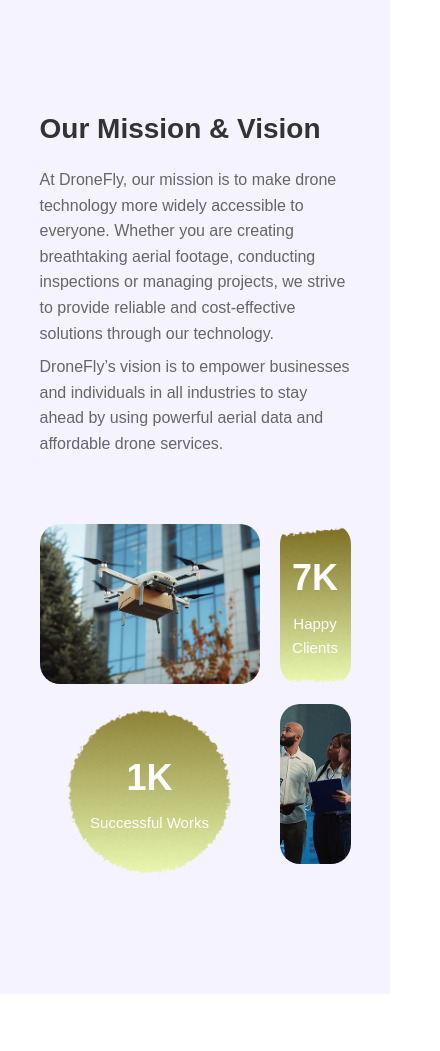
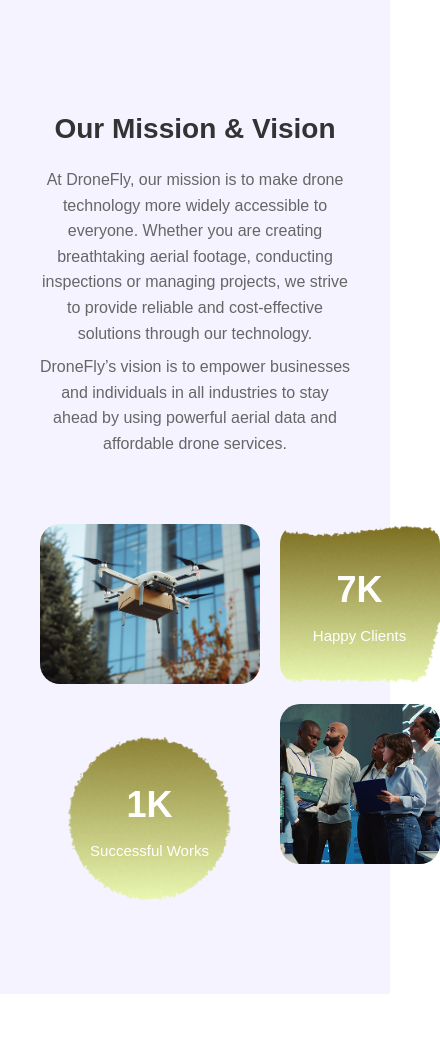
Before and after one commit to soubhikmondal8880/drones, a plain HTML site: page about.html in a window 390 px wide. Shown: the part 1330-2381 px from the top of the page, 440 px wide, since content can reach past the window. Drawn offline with Linux system fonts and the light colour scheme.

Commit message:
Added new file(s) to project

```diff
--- a/css/about.css
+++ b/css/about.css
@@ -300,7 +300,6 @@ header {
     text-align: center;
   }
 }
-
 /* mission section */
 .mission-section {
   background: #F5F3FF;
@@ -312,11 +311,13 @@ header {
   justify-content: space-between;
   align-items: center;
   gap: 60px;
+  flex-wrap: wrap; /* allow wrapping on smaller screens */
 }
 
 /* left text */
 .mission-text {
-  width: 55%;
+  flex: 1 1 45%;
+  min-width: 280px;
 }
 
 .mission-text h2 {
@@ -332,18 +333,23 @@ header {
 
 /* grid right */
 .mission-grid {
-  width: 45%;
+  flex: 1 1 45%;
+  min-width: 280px;
   display: grid;
   grid-template-columns: 1fr 1fr;
   gap: 20px;
 }
 
+/* grid item */
 .grid-item {
   height: 160px;
   border-radius: 20px;
   background-size: cover;
   background-position: center;
   position: relative;
+  /* 👇 keep fixed size, no resizing */
+  min-width: 160px;
+  min-height: 160px;
 }
 
 /* first image */
@@ -358,8 +364,7 @@ header {
 
 /* stat cards */
 .stat1 {
-  background-image:
-    url("../images/about/rectangle.png");
+  background-image: url("../images/about/rectangle.png");
   color: #fff;
   display: flex;
   flex-direction: column;
@@ -369,13 +374,11 @@ header {
 
 .stat2 {
   background-image: url("../images/about/circle.png");
-  background-size: cover;
+  background-size: 76%; /* fixed scaling */
+  background-repeat: no-repeat;
   background-position: center;
   height: 230px;
   width: 220px;
-  background-size: 76%;
-  background-repeat: no-repeat;
-  bottom: 12%;
   color: #fff;
   display: flex;
   flex-direction: column;
@@ -393,17 +396,28 @@ header {
   margin-top: 5px;
 }
 
-/* mobile */
-@media(max-width:768px) {
+/* Responsive */
+@media(max-width: 1024px) {
   .mission-wrapper {
     flex-direction: column;
+    align-items: center;
   }
 
   .mission-text,
   .mission-grid {
     width: 100%;
+    max-width: 600px;
+  }
+
+  .mission-text h2 {
+    text-align: center;
+  }
+
+  .mission-text p {
+    text-align: center;
   }
 }
+
 
 /* team */
 
```
